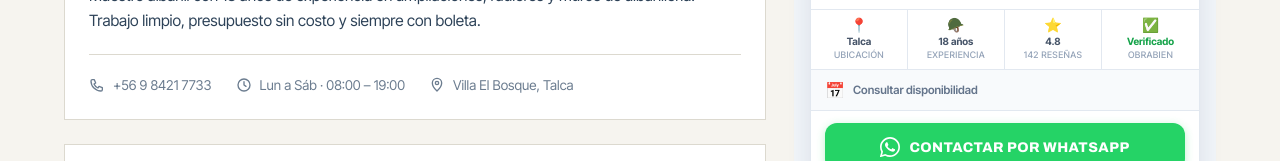
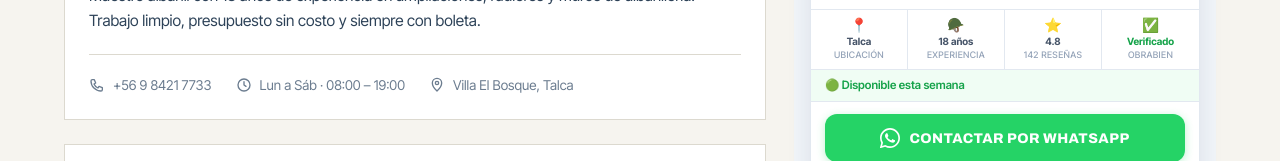
Before and after one commit to jorgearojasr-cyber/obrabien, a Next.js app: page /maestro/m-001 in a window 1280 px wide. Shown: the part 516-677 px from the top of the page. Built offline with nearby package versions, Linux system fonts and the light colour scheme; no server answers.

Commit message:
fix: banner disponibilidad con urgencias y sin texto hora

```diff
--- a/src/components/ProfessionalCard.tsx
+++ b/src/components/ProfessionalCard.tsx
@@ -419,23 +419,30 @@ export default function ProfessionalCard({ m, maestroId }: Props) {
           </div>
 
           {/* 5. Availability banner */}
+          {(() => {
+            const isAvail = (m.disponibilidad ?? "disponible") !== "no_disponible";
+            const text = !isAvail
+              ? "⚪ Consultar disponibilidad"
+              : m.atiendeUrgencias
+              ? "🟢 Disponible esta semana · 🚨 Atiende urgencias"
+              : "🟢 Disponible esta semana";
+            return (
               <div style={{
                 ...sep,
                 padding: "8px 14px",
-            background: m.atiendeUrgencias ? "#F0FDF4" : CARD_BG,
-            display: "flex", alignItems: "center", gap: 8,
+                background: isAvail ? "#F0FDF4" : CARD_BG,
+                display: "flex", alignItems: "center",
               }}>
-            <span style={{ fontSize: 16, flexShrink: 0 }}>{m.atiendeUrgencias ? "🕐" : "📅"}</span>
                 <span style={{
                   fontSize: 11.5, fontWeight: 600,
-              color: m.atiendeUrgencias ? VER_GREEN : "#64748B",
+                  color: isAvail ? VER_GREEN : "#64748B",
                   lineHeight: 1.3,
                 }}>
-              {m.atiendeUrgencias
-                ? "Disponible esta semana · Responde en menos de 1 hora"
-                : "Consultar disponibilidad"}
+                  {text}
                 </span>
               </div>
+            );
+          })()}
 
           {/* 6. WhatsApp CTA */}
           {whatsappUrl && (
```
Lines whose indentation alone changed are shown as unchanged.
